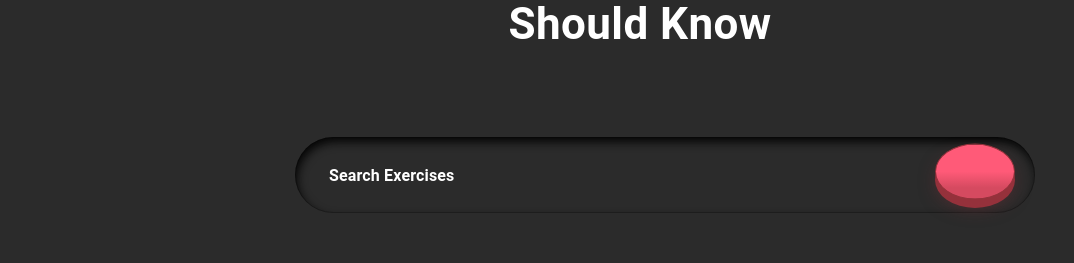
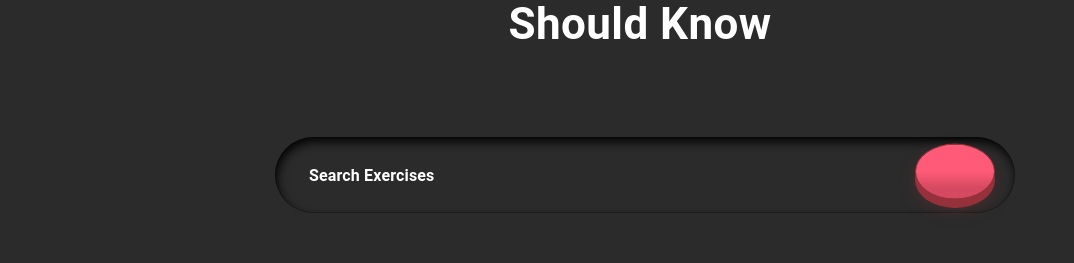
Before and after one commit to ToniDevStyle/ShellFitness, a React (Create React App) app: page / in a window 1280 px wide. Shown: the part 1260-1523 px from the top of the page, without its empty margins (0-1074 px from the left). Built offline with nearby package versions, Linux system fonts and the light colour scheme; no server answers.

Commit message:
API new acc

```diff
--- a/src/App.css
+++ b/src/App.css
@@ -124,7 +124,7 @@ body {
   position: relative;
   transition: .3s;
   top: 45px;
-  right: 50px;
+  right: 70px;
 }
 
 .btn-class-name .back {
@@ -293,6 +293,7 @@ body {
 
 .exercises-text-field .MuiOutlinedInput-root {
   margin: 30px;
+  right: 20px;
   background: none;
   border: none;
   outline: none;
--- a/src/components/BodyPart.jsx
+++ b/src/components/BodyPart.jsx
@@ -1,5 +1,6 @@
 import React, { useState, useEffect } from 'react';
-import { Stack, Typography } from '@mui/material';
+import { Box, Stack, Typography } from '@mui/material';
+import { Link } from 'react-router-dom';
 
 const BodyPart = ({ item, setBodyPart, bodyPart }) => {
   // Use useState to store the icon source
--- a/src/utils/fetchData.js
+++ b/src/utils/fetchData.js
@@ -3,7 +3,7 @@ export const exerciseOptions = {
 //   params: { page: 1, limit: 1300 },
   headers: {
     "X-RapidAPI-Host": "exercisedb.p.rapidapi.com",
-    "X-RapidAPI-Key": process.env.REACT_APP_RAPID_API_KEY,
+    "X-RapidAPI-Key": process.env.REACT_APP_RAPID_API_KEY_2,
   },
 };
 
```
Also changed, not shown: src/components/ExerciseCard.jsx (line endings or trailing spaces), 1 other file (tests, documents, lock files or other folders).
